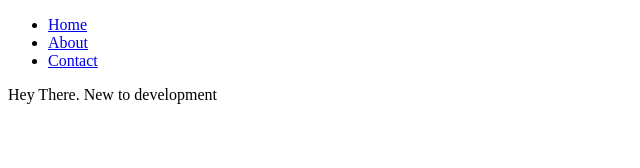
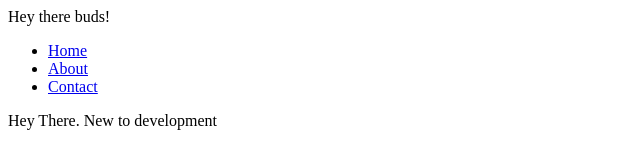
Before and after one commit to KirtikWaghmare12/new-automation, a plain HTML site: page index.html in a window 1280 px wide. Shown: the whole page, without its empty margins (0-640 px from the left). Drawn offline with Linux system fonts and the light colour scheme.

```diff
--- a/index.html
+++ b/index.html
@@ -6,6 +6,7 @@
     <title>First Website</title>
 </head>
 <body>
+    Hey there buds!
     <nav>
         <ul>
           <li><a href="#">Home</a></li>
```
